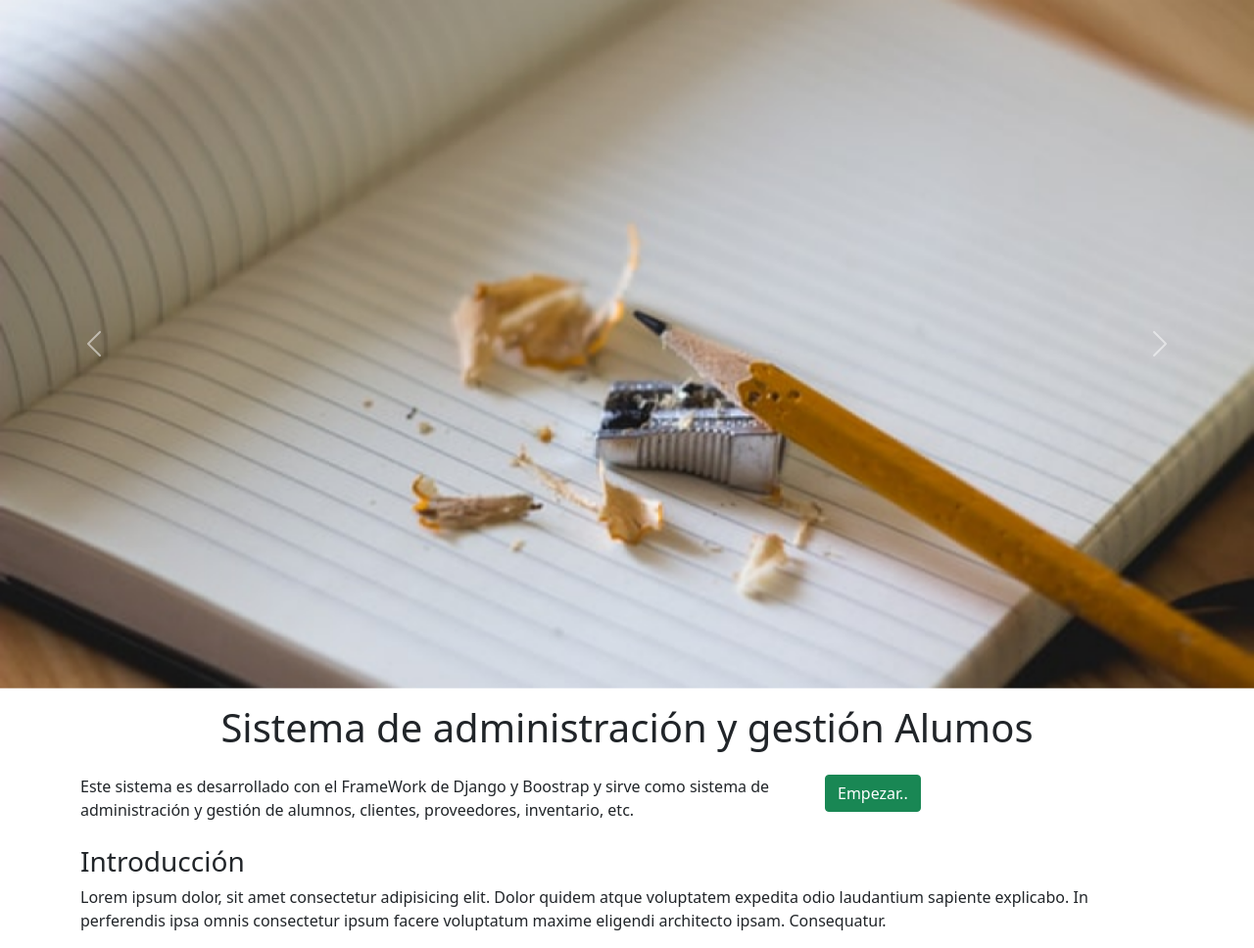
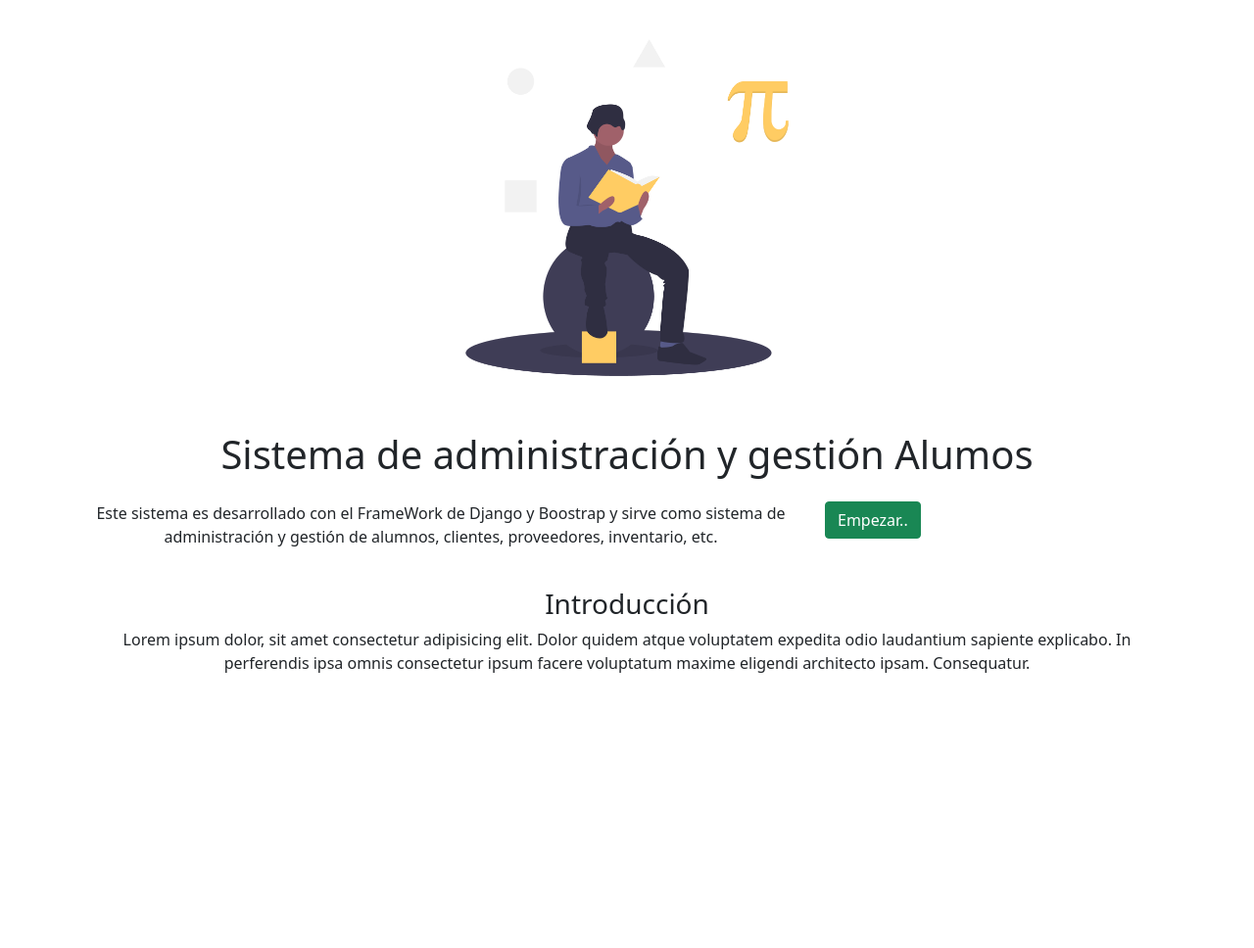
Before and after one commit to EnriqueVelascoJi/DjangoCRUD, a Django app: page / in a window 1280 px wide. Shown: the part 56-1024 px from the top of the page at 98% size. After the commit the page ends 743 px from the top, so only its background shows below. Run offline with Django 3.2, Linux system fonts and the light colour scheme; parts of the project's set-up code (start-up, migrations or seed data) failed here and were passed over.

Commit message:
img update

```diff
--- a/templates/inicio.html
+++ b/templates/inicio.html
@@ -10,42 +10,25 @@
 {% block contenido %}
     {% include 'includes/nav.html' %}
 
-    <div id="carouselExampleControls" class="carousel slide" data-bs-ride="carousel">
-        <div class="carousel-inner">
-          <div class="carousel-item active">
-            <img src="{% static 'img/alumnos1.png' %}" class="d-block w-100" alt="...">
-          </div>
-          <div class="carousel-item">
-            <img src="{% static 'img/alumnos2.png' %}" class="d-block w-100" alt="...">
-          </div>
-          <div class="carousel-item">
-            <img src="{% static 'img/alumnos3.png' %}" class="d-block w-100" alt="...">
-          </div>
-        </div>
-        <a class="carousel-control-prev" href="#carouselExampleControls" role="button" data-bs-slide="prev">
-          <span class="carousel-control-prev-icon" aria-hidden="true"></span>
-          <span class="visually-hidden">Previous</span>
-        </a>
-        <a class="carousel-control-next" href="#carouselExampleControls" role="button" data-bs-slide="next">
-          <span class="carousel-control-next-icon" aria-hidden="true"></span>
-          <span class="visually-hidden">Next</span>
-        </a>
-      </div>
+    <div class="container">
+      <img src="{% static 'img/photo1.png' %}" alt="img1" width="450px" class="img-fluid mx-auto d-block">
+    </div>
 
       <div class="introduccion mt-3">
           <div class="container">
               <h1 class="text-center mb-4">Sistema de administración y gestión Alumos</h1>
               <div class="row">
                   <div class="col-8">
-                      Este sistema es desarrollado con el FrameWork de Django y Boostrap y sirve como sistema de administración y gestión de alumnos, clientes, proveedores, inventario, etc.
+                    <p class="text-center">Este sistema es desarrollado con el FrameWork de Django y Boostrap y sirve como sistema de administración y gestión de alumnos, clientes, proveedores, inventario, etc.
+                    </p>
                   </div>
                   <div class="col">
-                    <a class="btn btn-success" href="#" role="button">Empezar..</a>
+                    <a class="btn btn-success" href="{% url 'alumno_app:registrar_alumno' %}" role="button">Empezar..</a>
                   </div>
               </div>
               <div class="row mt-4">
-                  <h3>Introducción</h3>
-                  <p>Lorem ipsum dolor, sit amet consectetur adipisicing elit. Dolor quidem atque voluptatem expedita odio laudantium sapiente explicabo. In perferendis ipsa omnis consectetur ipsum facere voluptatum maxime eligendi architecto ipsam. Consequatur.</p>
+                  <h3 class="text-center">Introducción</h3>
+                  <p class="text-center">Lorem ipsum dolor, sit amet consectetur adipisicing elit. Dolor quidem atque voluptatem expedita odio laudantium sapiente explicabo. In perferendis ipsa omnis consectetur ipsum facere voluptatum maxime eligendi architecto ipsam. Consequatur.</p>
               </div>
           </div>
       </div>
```
Also changed, not shown: db.sqlite3, media/alumno/descarga.jfif (added), static/css/main.css (line endings or trailing spaces), static/img/photo1.png (added).
